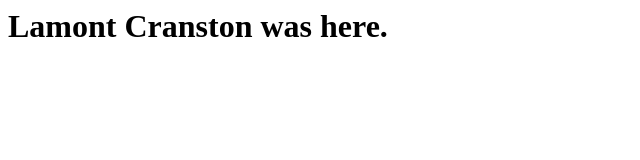
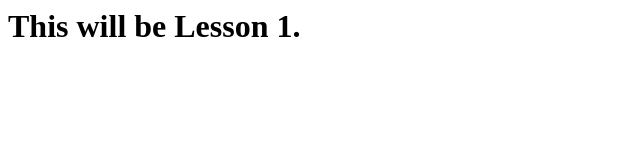
Before and after one commit to stevensrmiller/CMSC425-01, a plain HTML site: page docs/index.html in a window 1280 px wide. Shown: the whole page, without its empty margins (0-640 px from the left). Drawn offline with Linux system fonts and the light colour scheme.

Commit message:
Update index.html

```diff
--- a/docs/index.html
+++ b/docs/index.html
@@ -3,6 +3,6 @@
 </head>
 <body>
   <h1>
-    Lamont Cranston was here.
+    This will be Lesson 1.
   </h1>
 </body>
```
